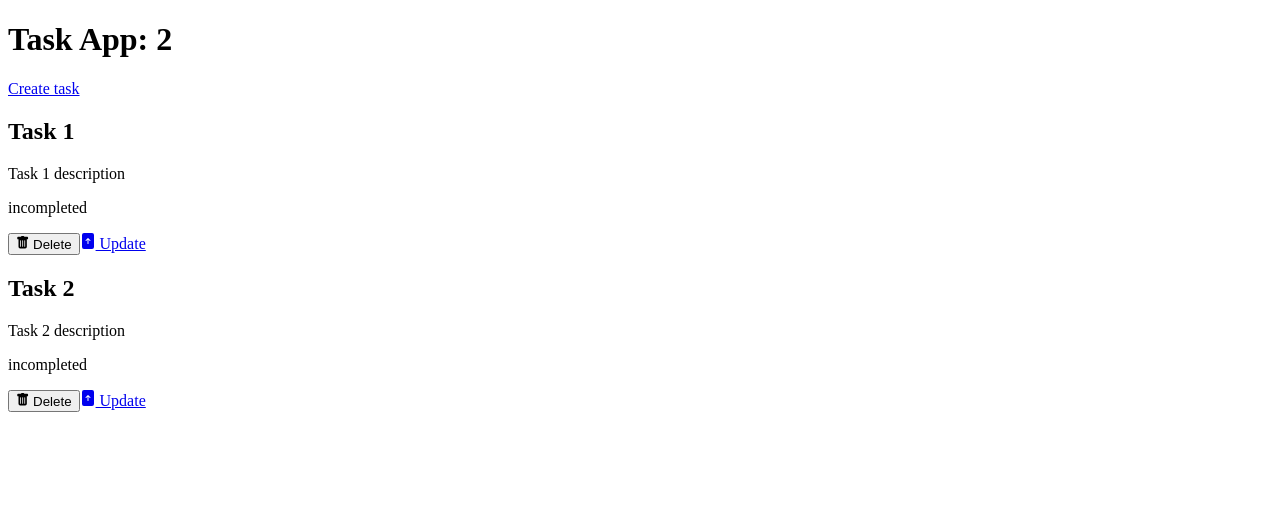
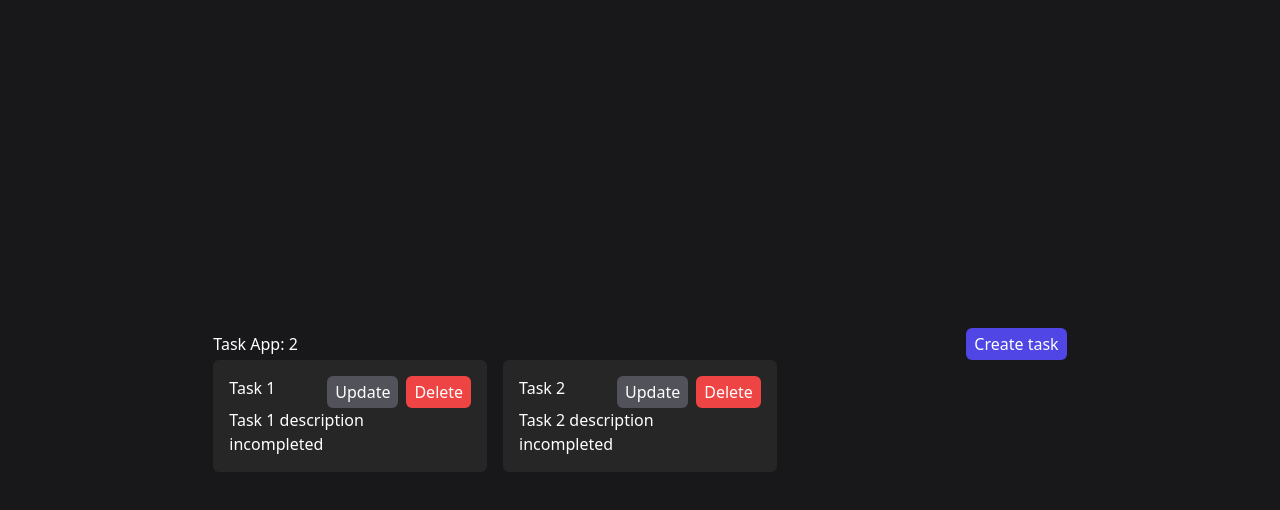
Before and after one commit to brunocoronado49/react-redux-toolkit-vite, a React (Vite) app: page / in a window 1280 px wide. Shown: the top 510 px of the page. Built offline with nearby package versions, Linux system fonts and the light colour scheme.

Commit message:
Agregando estilos a la lista y cards

```diff
--- a/package.json
+++ b/package.json
@@ -21,6 +21,9 @@
     "@types/react": "^18.0.17",
     "@types/react-dom": "^18.0.6",
     "@vitejs/plugin-react": "^2.0.1",
+    "autoprefixer": "^10.4.8",
+    "postcss": "^8.4.16",
+    "tailwindcss": "^3.1.8",
     "vite": "^3.0.7"
   }
 }
--- /dev/null
+++ b/postcss.config.cjs
@@ -0,0 +1,6 @@
+module.exports = {
+  plugins: {
+    tailwindcss: {},
+    autoprefixer: {},
+  },
+}
--- a/src/App.jsx
+++ b/src/App.jsx
@@ -5,7 +5,8 @@ import TaskList from "./components/TaskList";
 
 const App = () => {
   return (
-    <div>
+    <div className="bg-zinc-900 h-screen text-white">
+      <div className="flex items-center justify-center h-full">
         <BrowserRouter>
           <Fragment>
             <Routes>
@@ -16,6 +17,7 @@ const App = () => {
           </Fragment>
         </BrowserRouter>
       </div>
+    </div>
   );
 };
 
--- a/src/components/TaskList.jsx
+++ b/src/components/TaskList.jsx
@@ -14,24 +14,38 @@ const taskList = () => {
   };
 
   return (
-    <div>
-      <header>
+    <div className="w-4/6">
+      <header className="flex justify-between items-center">
         <h1>Task App: {tasks.length}</h1>
-        <Link to="/create-task">Create task</Link>
+        <Link to="/create-task" className="bg-indigo-600 px-2 py-1 rounded-md">
+          Create task
+        </Link>
       </header>
+      <div className="grid grid-cols-3 gap-4">
         {tasks.map((task) => (
-        <div key={task.id}>
+          <div key={task.id} className="bg-neutral-800 p-4 rounded-md">
+            <header className="flex justify-between">
               <h2>{task.title}</h2>
+              <div className="flex gap-x-2">
+                <Link
+                  to={`/update-task/${task.id}`}
+                  className="bg-zinc-600 px-2 py-1 rounded-md"
+                >
+                  Update
+                </Link>
+                <button
+                  onClick={() => handleDelete(task.id)}
+                  className="bg-red-500 px-2 py-1 rounded-md"
+                >
+                  Delete
+                </button>
+              </div>
+            </header>
             <p>{task.description}</p>
             <p>{task.completed ? "completed" : "incompleted"}</p>
-          <button onClick={() => handleDelete(task.id)}>
-            <BsFillTrashFill /> Delete
-          </button>
-          <Link to={`/update-task/${task.id}`}>
-            <BsFileArrowUpFill /> Update
-          </Link>
           </div>
         ))}
+      </div>
     </div>
   );
 };
--- a/src/features/task/taskSlice.js
+++ b/src/features/task/taskSlice.js
@@ -31,11 +31,11 @@ export const taskSlice = createSlice({
       }
     },
     updateTask: (state, action) => {
-      const {id, title, description} = action.payload;
+      const { id, title, description } = action.payload;
       const taskUpdate = state.find(task => task.id === id);
       if (taskUpdate) {
         taskUpdate.title = title,
-        taskUpdate.description = description
+          taskUpdate.description = description
       }
     }
   }
--- /dev/null
+++ b/src/main.css
@@ -0,0 +1,3 @@
+@tailwind base;
+@tailwind components;
+@tailwind utilities;
--- /dev/null
+++ b/tailwind.config.cjs
@@ -0,0 +1,11 @@
+/** @type {import('tailwindcss').Config} */
+module.exports = {
+  content: [
+    "./index.html",
+    "./src/**/*.{vue,js,ts,jsx,tsx}",
+  ],
+  theme: {
+    extend: {},
+  },
+  plugins: [],
+}
```
Also changed, not shown: src/main.jsx (+8 -7 lines), 1 other file (tests, documents, lock files or other folders). Lines whose indentation alone changed are shown as unchanged.
